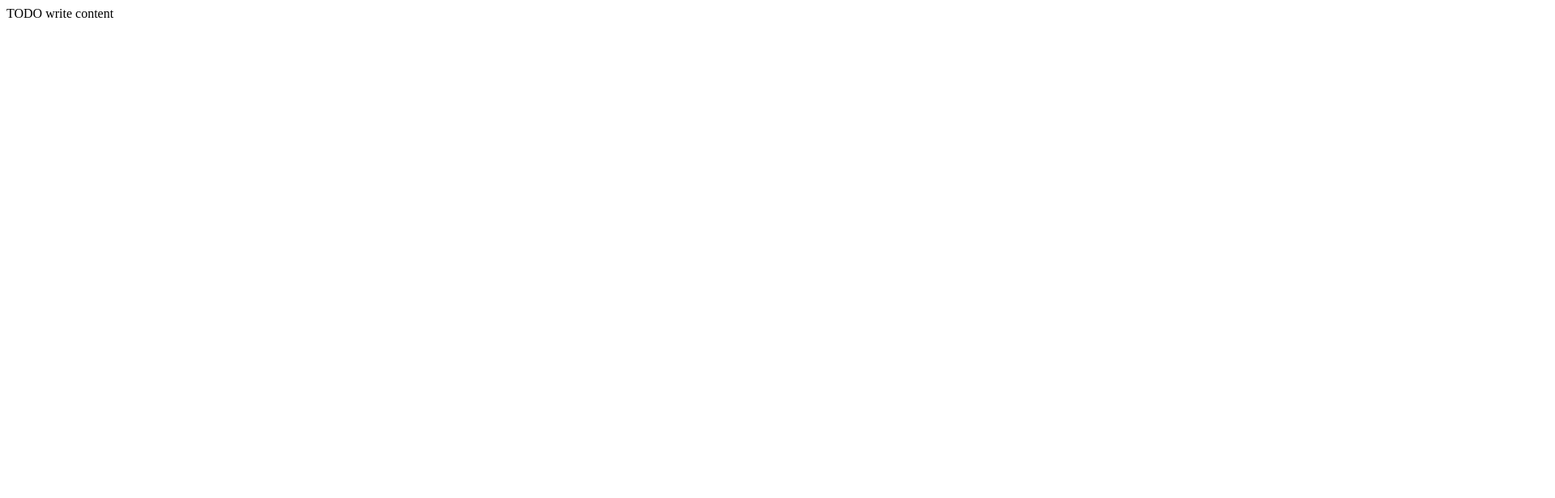
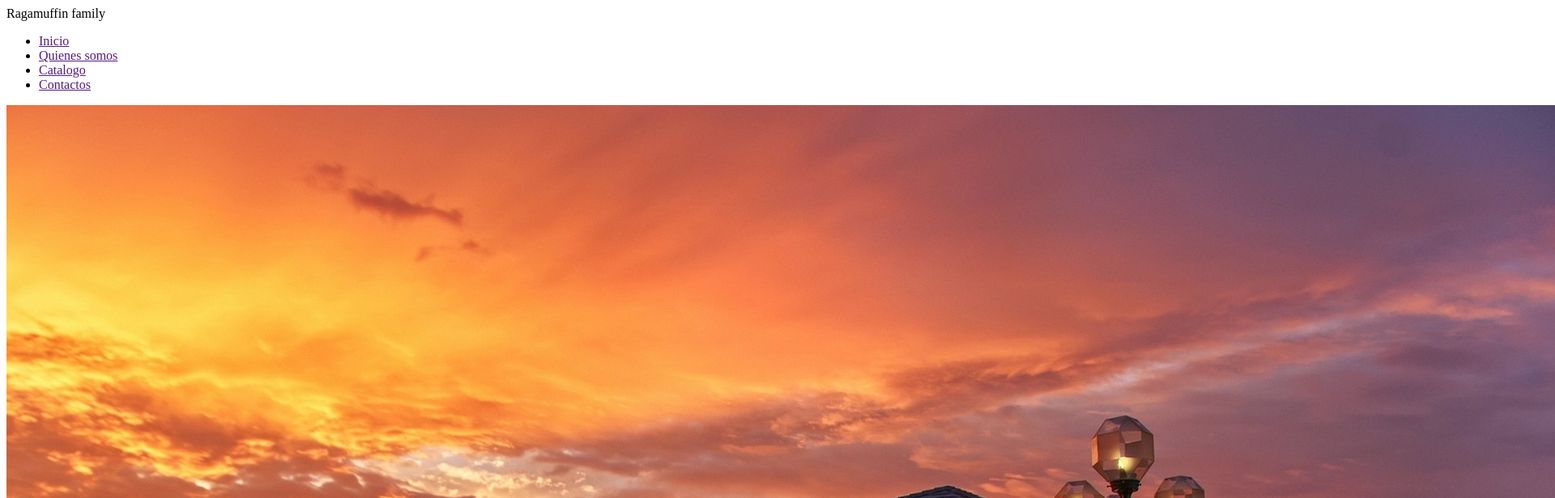
Before and after one commit to ragamurffin/Segundo-ParciaL, a website: page Segundo Parcial/public_html/index.html in a window 1280 px wide. Shown: the top 616 px of the page at 81% size, 1920 px wide, since content can reach past the window. Drawn offline with Linux system fonts and the light colour scheme.

Commit message:
Mensaje Trabajando Página Index

```diff
--- a/Segundo Parcial/public_html/index.html
+++ b/Segundo Parcial/public_html/index.html
@@ -11,6 +11,35 @@ and open the template in the editor.
         <meta name="viewport" content="width=device-width, initial-scale=1.0">
     </head>
     <body>
-        <div>TODO write content</div>
+        <div id='cabecera'>
+            Ragamuffin family
+        </div>
+
+        <div id='menu'>
+            <ul>
+                <li><a href=''>Inicio</a></li>
+                <li><a href=''>Quienes somos</a></li>
+                <li><a href=''>Catalogo</a></li>
+                <li><a href=''>Contactos</a></li>
+            </ul>
+        </div>
+
+        <div id='cuerpo'>
+            <img src="imagenes/restaurante.jpg" alt=""/>
+            <p>
+                 Ragamuffin Family es un establecimiento comercial, en el mayor de los casos públicos, donde se paga por la comida y bebida para ser consumidas en el mismo local.
+            </p>
+        </div>
+
+        <div id='parrafo'> </div>
+
+        <div id='pie'>
+            < Dirección: Calle Del Sol C/ Del Sol #12 (Frente al Monumento, Santiago De Los Caballeros 51000</br>
+            < Teléfono: (809) 581-3813</br>
+
+            <img src="imagenes/facebook.png" alt=""/>
+            <img src="imagenes/gorjeo (1).png" alt=""/>
+            <img src="imagenes/yutub.png" alt=""/>
+        </div>
     </body>
 </html>
```
Also changed, not shown: Segundo Parcial/public_html/imagenes/facebook.png (added), Segundo Parcial/public_html/imagenes/gorjeo (1).png (added), Segundo Parcial/public_html/imagenes/restaurante.jpg (added), Segundo Parcial/public_html/imagenes/yutub.png (added).
